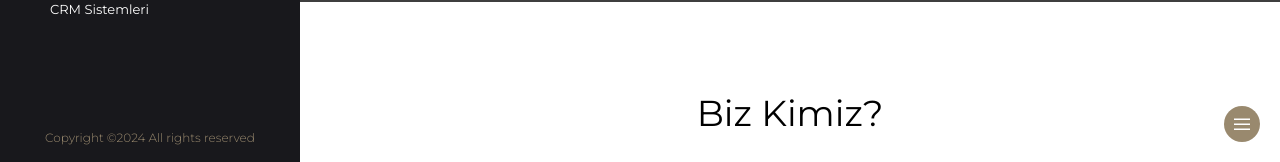
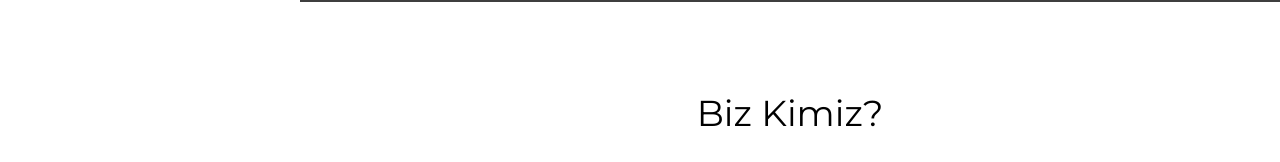
Before and after one commit to seyitbugraerden/Next14-MilleniumDigital, a Next.js app: page / in a window 1280 px wide. Shown: the part 638-800 px from the top of the page. Built offline with nearby package versions, Linux system fonts and the light colour scheme; grey boxes are pictures that could not be loaded.

Commit message:
mobile header

```diff
--- a/components/Header.tsx
+++ b/components/Header.tsx
@@ -1,6 +1,6 @@
 "use client";
 import Link from "next/link";
-import React from "react";
+import React, { useState } from "react";
 import Logo from "@/public/logo.png";
 import Image from "next/image";
 import { usePathname } from "next/navigation";
@@ -9,9 +9,15 @@
 function Header() {
   const router = usePathname();
   const routerLink = router.split("/");
+  const [isOpen, setOpen] = useState(false);
+
   return (
     <>
-      <div className="h-[100dvh] hidden lg:flex flex-col bg-primary text-white text-[13px] fixed z-[999]">
+      <div
+        className={`h-[100dvh] flex flex-col bg-primary text-white text-[13px] fixed z-[999] duration-500 ${
+          isOpen ? "left-0" : "-left-[500px]"
+        }`}
+      >
         <div className="flex justify-center items-center">
           <Image src={Logo} alt="brand" width={300} />
         </div>
@@ -138,9 +144,9 @@
           Copyright ©2024 All rights reserved
         </p>
       </div>
-      <div className="fixed bottom-5 right-5 z-[999]">
+      <div className="fixed bottom-5 right-5 z-[999] lg:hidden">
         <div className="bg-hover p-3 rounded-full scale-[.5] origin-bottom-right border-0 outline-0">
-          <Hamburger color="#fff" />
+          <Hamburger color="#fff" toggled={isOpen} toggle={setOpen} />
         </div>
       </div>
     </>
```
